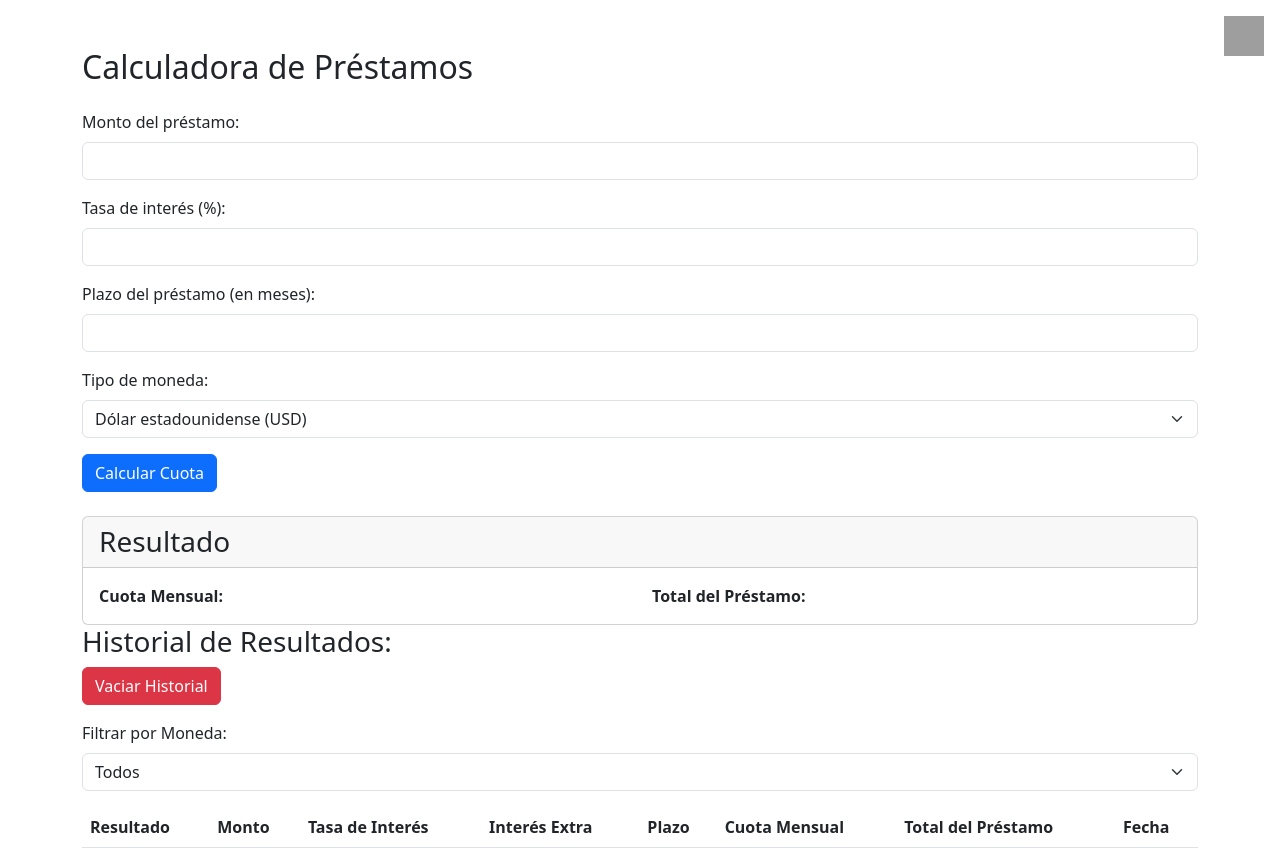
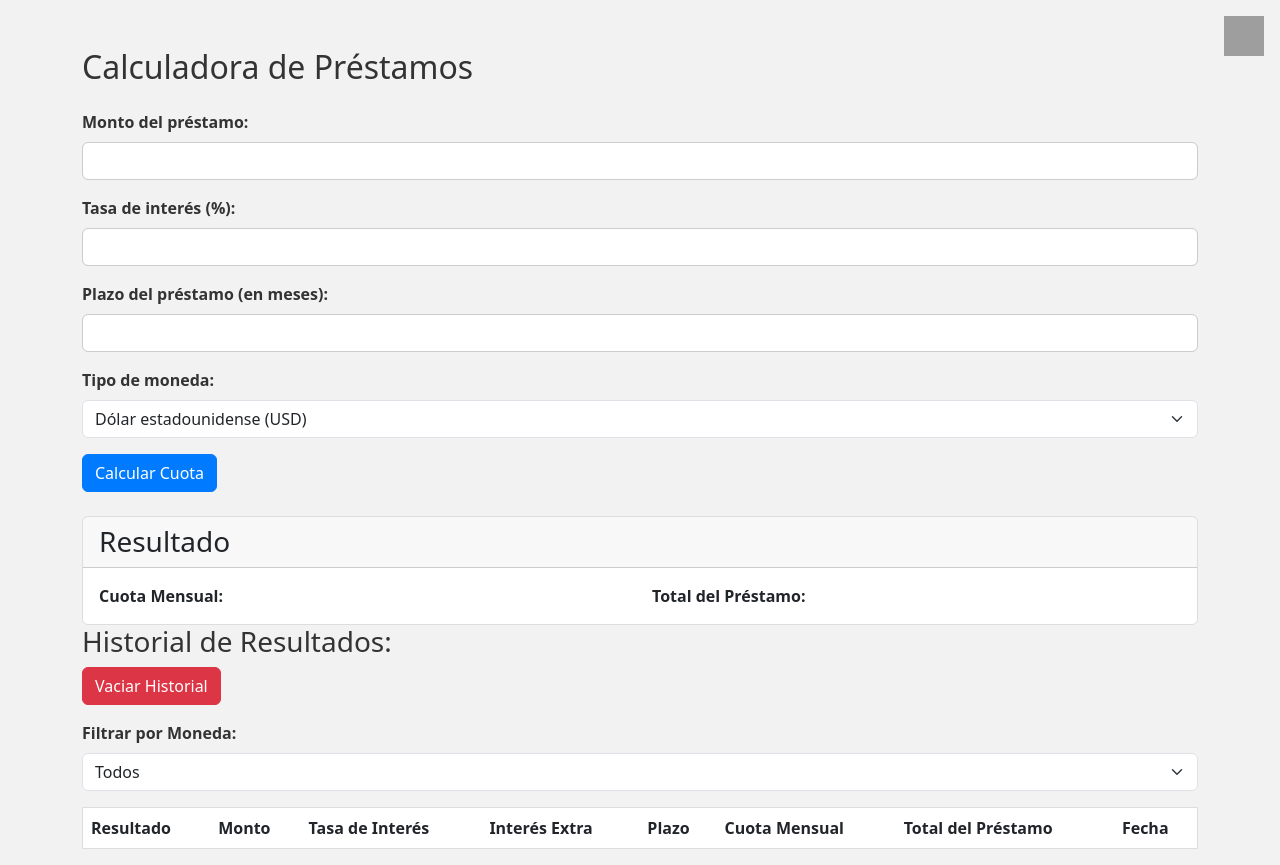
Before and after one commit to sanchezmiguel/CoderJavaScript, a plain HTML site: page PreEntrega/index.html in a window 1280 px wide. Drawn offline with nearby package versions, Linux system fonts and the light colour scheme; grey boxes are pictures that could not be loaded.

Commit message:
Agrego estilos css

```diff
--- a/PreEntrega/index.html
+++ b/PreEntrega/index.html
@@ -6,6 +6,8 @@
     <title>Calculadora de Préstamos</title>
     <!-- Agregar enlace a Bootstrap (versión 5) -->
     <link href="https://cdn.jsdelivr.net/npm/bootstrap@5.3.0/dist/css/bootstrap.min.css" rel="stylesheet">
+    <!-- Agregar enlace al archivo CSS personalizado -->
+    <link href="styles.css" rel="stylesheet">
 </head>
 <body class="container mt-5">
 <a class="position-fixed top-0 end-0 m-3" href="https://github.com/sanchezmiguel/CoderJavaScript" target="_blank">
--- /dev/null
+++ b/PreEntrega/styles.css
@@ -0,0 +1,41 @@
+body {
+    background-color: #f2f2f2; /* Fondo gris claro */
+    color: #333; /* Color de texto principal */
+}
+
+/* Estilos para los elementos de formulario */
+.form-label {
+    font-weight: bold; /* Texto en negrita para las etiquetas */
+}
+
+.form-control {
+    border-color: #ccc; /* Color del borde del cuadro de entrada */
+}
+
+.btn-primary {
+    background-color: #007bff; /* Color de fondo del botón principal */
+    border-color: #007bff; /* Color del borde del botón principal */
+}
+
+.btn-primary:hover {
+    background-color: #0056b3; /* Cambia el color de fondo al pasar el mouse sobre el botón principal */
+    border-color: #0056b3; /* Cambia el color del borde al pasar el mouse sobre el botón principal */
+}
+
+.btn-danger {
+    background-color: #dc3545; /* Color de fondo del botón de peligro */
+    border-color: #dc3545; /* Color del borde del botón de peligro */
+}
+
+.btn-danger:hover {
+    background-color: #c82333; /* Cambia el color de fondo al pasar el mouse sobre el botón de peligro */
+    border-color: #c82333; /* Cambia el color del borde al pasar el mouse sobre el botón de peligro */
+}
+
+.card {
+    border: 1px solid #ddd; /* Borde ligero alrededor de las tarjetas */
+}
+
+.table {
+    border: 1px solid #ddd; /* Borde ligero alrededor de las tablas */
+}
```
